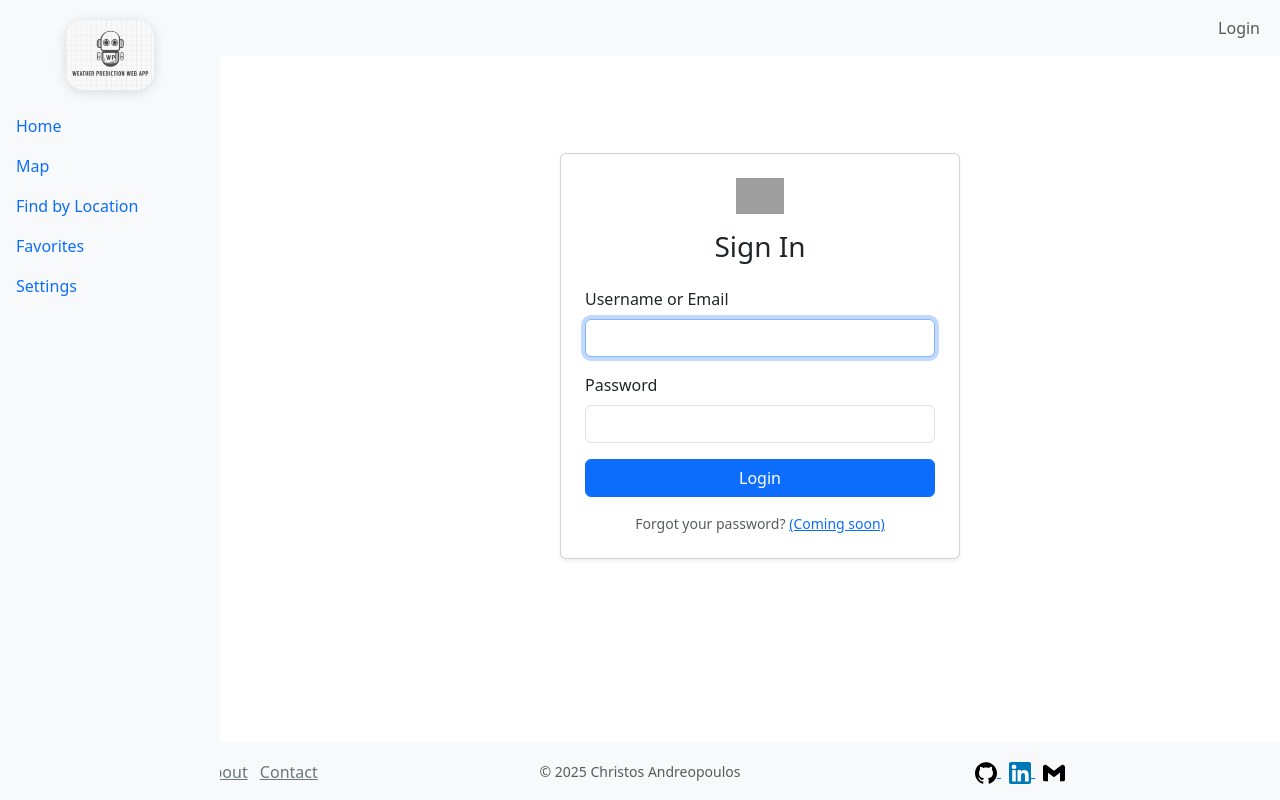
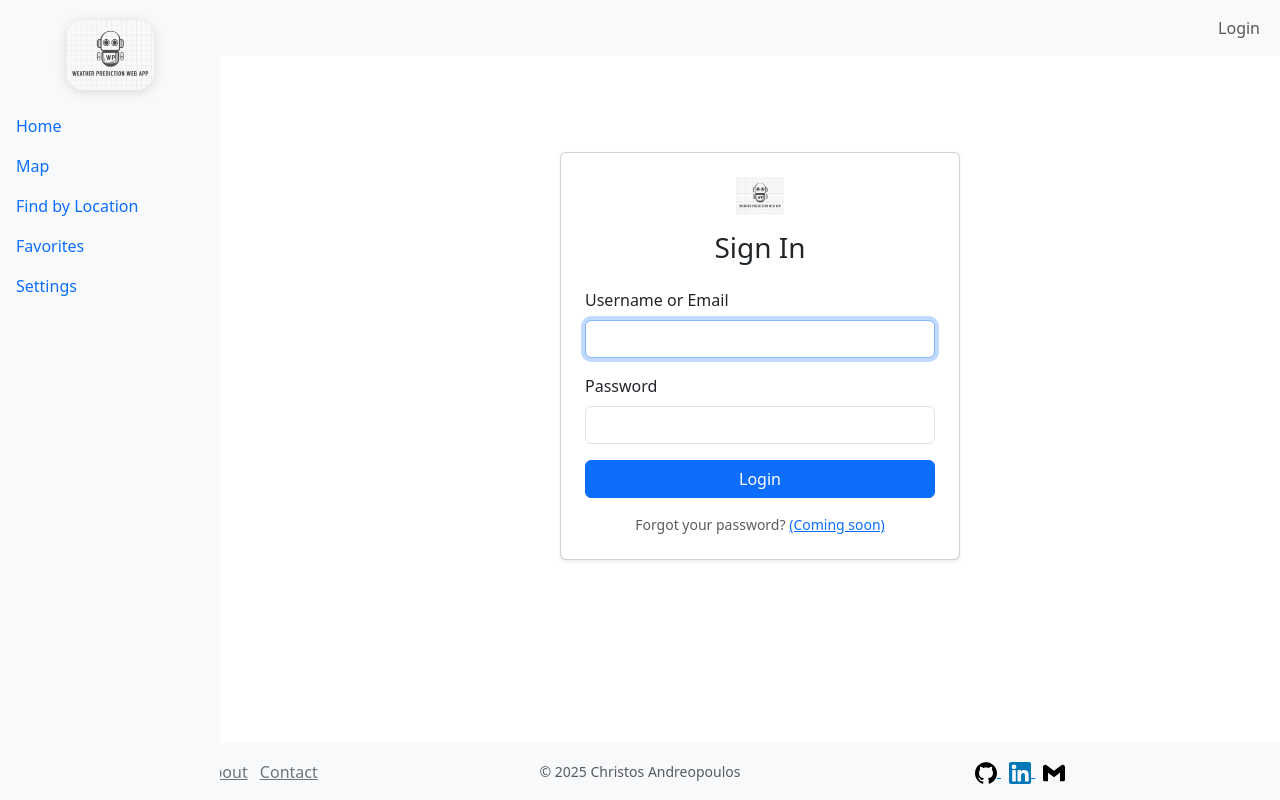
Before and after one commit to XristosAndreopo/WeatherWebApp, a Django app: page /login/ in a window 1280 px wide. Run offline with Django 5.2, Linux system fonts and the light colour scheme; grey boxes are pictures that could not be loaded.

Commit message:
fixed theme changes and photo that werent shown

```diff
--- a/weatherapp/static/js/weather.js
+++ b/weatherapp/static/js/weather.js
@@ -170,3 +170,44 @@ document.addEventListener('DOMContentLoaded', () => {
   initForecastSlider();
   initWeatherMap();
 });
+
+// weatherapp/static/js/theme.js
+
+// --- Cookie helpers ---
+function getCookie(name) {
+  const match = document.cookie.match(new RegExp('(^| )' + name + '=([^;]+)'));
+  return match ? match[2] : null;
+}
+function setCookie(name, value, days = 365) {
+  let expires = '';
+  if (days) {
+    const d = new Date();
+    d.setTime(d.getTime() + days * 24 * 60 * 60 * 1000);
+    expires = ';expires=' + d.toUTCString();
+  }
+  document.cookie = name + '=' + value + expires + ';path=/';
+}
+
+// --- Apply theme to page ---
+function applyTheme(theme) {
+  document.body.setAttribute('data-theme', theme);
+}
+
+// --- On load, sync UI with cookie and apply theme ---
+document.addEventListener('DOMContentLoaded', function() {
+  // 1) Read cookie (or default to light)
+  const theme = getCookie('theme') || 'light';
+  applyTheme(theme);
+
+  // 2) If we're on the settings page, wire up the <select> + button
+  const selectEl = document.getElementById('themeSelect');
+  const btn      = document.getElementById('applyTheme');
+  if (selectEl && btn) {
+    selectEl.value = theme;
+    btn.addEventListener('click', function() {
+      const newTheme = selectEl.value;
+      setCookie('theme', newTheme, 365);
+      applyTheme(newTheme);
+    });
+  }
+});
--- a/weatherapp/templates/base.html
+++ b/weatherapp/templates/base.html
@@ -32,6 +32,7 @@
             background:#0056b3!important; color:#fff!important;
         }
     </style>
+    <!-- Theme CSS -->
     <link rel="stylesheet" href="{% static 'css/theme.css' %}">
     {% block extra_head %}{% endblock %}
 </head>
@@ -116,15 +117,23 @@
       </div>
     </footer>
 
-    <!-- Bootstrap JS, Leaflet, Theme script -->
+    <!-- Bootstrap JS & Leaflet -->
     <script src="https://cdn.jsdelivr.net/npm/bootstrap@5.3.3/dist/js/bootstrap.bundle.min.js"></script>
     <script src="https://unpkg.com/leaflet/dist/leaflet.js"></script>
+
+    <!-- Theme toggle script -->
     <script src="{% static 'js/theme.js' %}"></script>
+
+    <!-- Weather & Map globals + script -->
     <script>
-  const STATIC_URL       = "{% static '' %}";
-  const MAP_WEATHER_URL  = "{% url 'map_weather_data' %}";
+      const STATIC_URL       = "{% static '' %}";
+      const MAP_WEATHER_URL  = "{% url 'map_weather_data' %}";
+      const ADD_FAV_URL      = "{% url 'add_favorite' %}";
+      const CSRF_TOKEN       = "{{ csrf_token }}";
+      const IS_AUTHENTICATED = {% if user.is_authenticated %}true{% else %}false{% endif %};
     </script>
     <script src="{% static 'js/weather.js' %}"></script>
+
     {% block extra_js %}{% endblock %}
 </body>
 </html>
--- a/weatherapp/weather/templates/weather/login.html
+++ b/weatherapp/weather/templates/weather/login.html
@@ -6,7 +6,7 @@
     <div class="card shadow-sm" style="max-width: 400px; width: 100%;">
         <div class="card-body p-4">
             <div class="text-center mb-3">
-                <img src="{% static 'logo.png' %}" alt="Logo" width="48">
+                <img src="{% static 'img/logo.png' %}" alt="Logo" width="48">
             </div>
             <h3 class="mb-4 text-center">Sign In</h3>
             {% if error %}
--- a/weatherapp/weather/templates/weather/profile.html
+++ b/weatherapp/weather/templates/weather/profile.html
@@ -4,7 +4,7 @@
 <div class="container my-5">
     <div class="card shadow-sm mx-auto" style="max-width: 500px;">
         <div class="card-body text-center">
-            <img src="{% static 'profile-icon.png' %}" alt="Profile" width="80" class="mb-3" style="border-radius:50%; box-shadow:0 2px 10px #0001;">
+            <img src="{% static 'img/profile-icon.png' %}" alt="Profile" width="80" class="mb-3" style="border-radius:50%; box-shadow:0 2px 10px #0001;">
             <h3 class="mb-1">{{ user.get_username|default:"User" }}</h3>
             <p class="text-muted mb-2">{{ user.email }}</p>
             <ul class="list-group list-group-flush text-start my-3">
```
Also changed, not shown: weatherapp/db.sqlite3.
